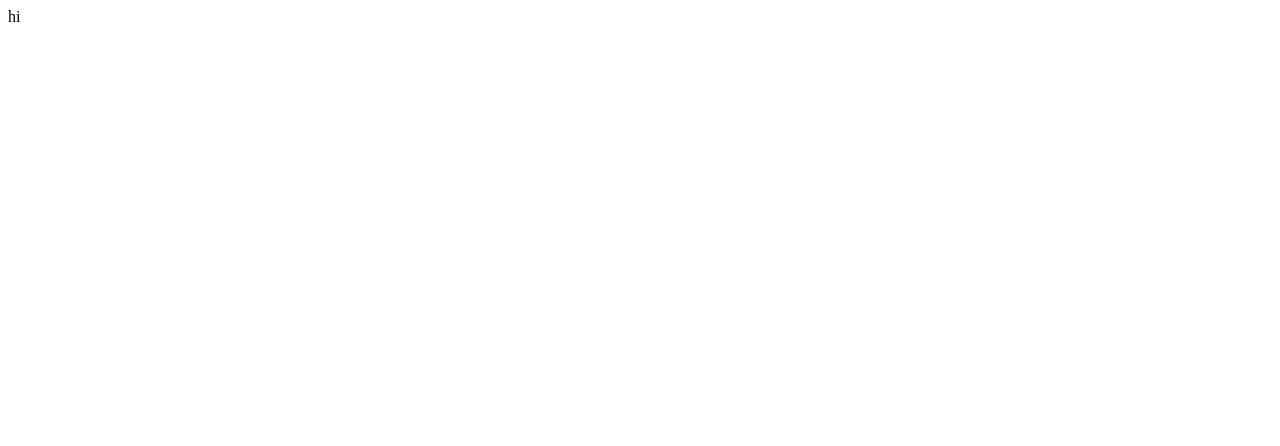
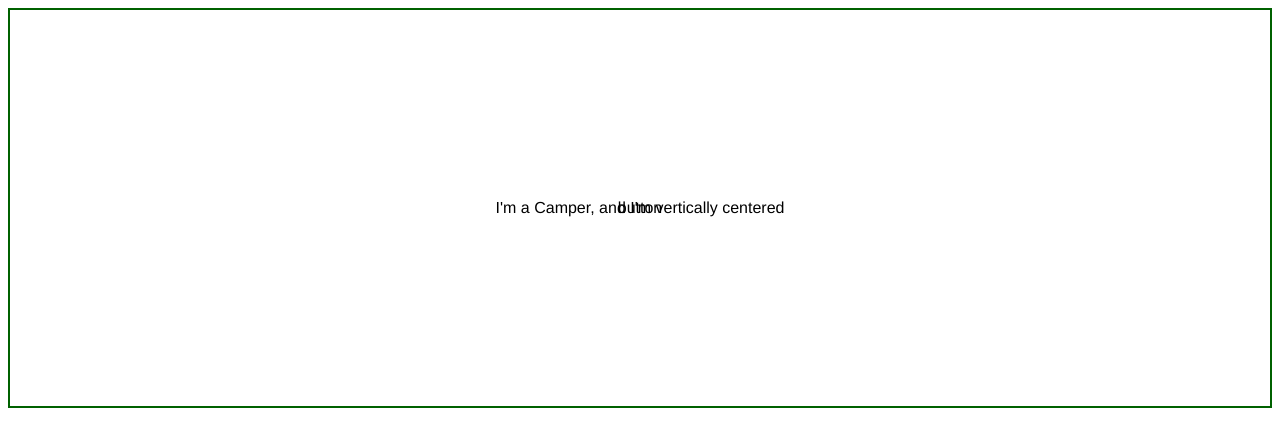
Before and after one commit to vishnuroshan/angular-jokes-pwa, an Angular app: page / in a window 1280 px wide. Shown: the top 446 px of the page. Built offline with nearby package versions, Linux system fonts and the light colour scheme.

Commit message:
used scss instead

```diff
--- a/angular.json
+++ b/angular.json
@@ -7,7 +7,7 @@
       "projectType": "application",
       "schematics": {
         "@schematics/angular:component": {
-          "style": "sass"
+          "style": "scss"
         }
       },
       "root": "",
@@ -22,14 +22,9 @@
             "main": "src/main.ts",
             "polyfills": "src/polyfills.ts",
             "tsConfig": "tsconfig.app.json",
-            "inlineStyleLanguage": "sass",
-            "assets": [
-              "src/favicon.ico",
-              "src/assets"
-            ],
-            "styles": [
-              "src/styles.sass"
-            ],
+            "inlineStyleLanguage": "scss",
+            "assets": ["src/favicon.ico", "src/assets"],
+            "styles": ["src/styles.scss"],
             "scripts": []
           },
           "configurations": {
@@ -90,14 +85,9 @@
             "polyfills": "src/polyfills.ts",
             "tsConfig": "tsconfig.spec.json",
             "karmaConfig": "karma.conf.js",
-            "inlineStyleLanguage": "sass",
-            "assets": [
-              "src/favicon.ico",
-              "src/assets"
-            ],
-            "styles": [
-              "src/styles.sass"
-            ],
+            "inlineStyleLanguage": "scss",
+            "assets": ["src/favicon.ico", "src/assets"],
+            "styles": ["src/styles.scss"],
             "scripts": []
           }
         }
--- a/src/app/app.component.html
+++ b/src/app/app.component.html
@@ -1 +1,6 @@
-<div>hi</div>
+<div class="container">
+    <div class="centered-element">
+      <p>I'm a Camper, and I'm vertically centered</p>
+    </div>
+    <div class="centered-element">button</div>
+</div>
--- /dev/null
+++ b/src/app/app.component.scss
@@ -0,0 +1,19 @@
+* {
+  margin: 0;
+  padding: 0;
+  box-sizing: border-box;
+}
+
+.container {
+  position: relative;
+  height: 50vh;
+  border: 2px solid #006100;
+}
+
+.centered-element {
+  margin: 0;
+  position: absolute;
+  top: 50%;
+  left: 50%;
+  transform: translate(-50%, -50%);
+}
--- a/src/app/app.component.ts
+++ b/src/app/app.component.ts
@@ -3,7 +3,7 @@ import { Component } from '@angular/core';
 @Component({
   selector: 'app-root',
   templateUrl: './app.component.html',
-  styleUrls: ['./app.component.sass']
+  styleUrls: ['./app.component.scss'],
 })
 export class AppComponent {
   title = 'angular-jokes-pwa';
--- a/src/styles.sass
+++ /dev/null
@@ -1 +0,0 @@
-/* You can add global styles to this file, and also import other style files */
--- /dev/null
+++ b/src/styles.scss
@@ -0,0 +1,11 @@
+/* You can add global styles to this file, and also import other style files */
+/* iOS */
+html {
+  font-family: 'Helvetica Neue', Helvetica, Arial, sans-serif;
+}
+
+// /* Android */
+// font-family: 'RobotoRegular', 'Droid Sans', sans-serif;
+
+// /* Windows Phone */
+// font-family: 'Segoe UI', Segoe, Tahoma, Geneva, sans-serif;
```
Also changed, not shown: src/app/app.component.sass (deleted), 1 other file (tests, documents, lock files or other folders).
